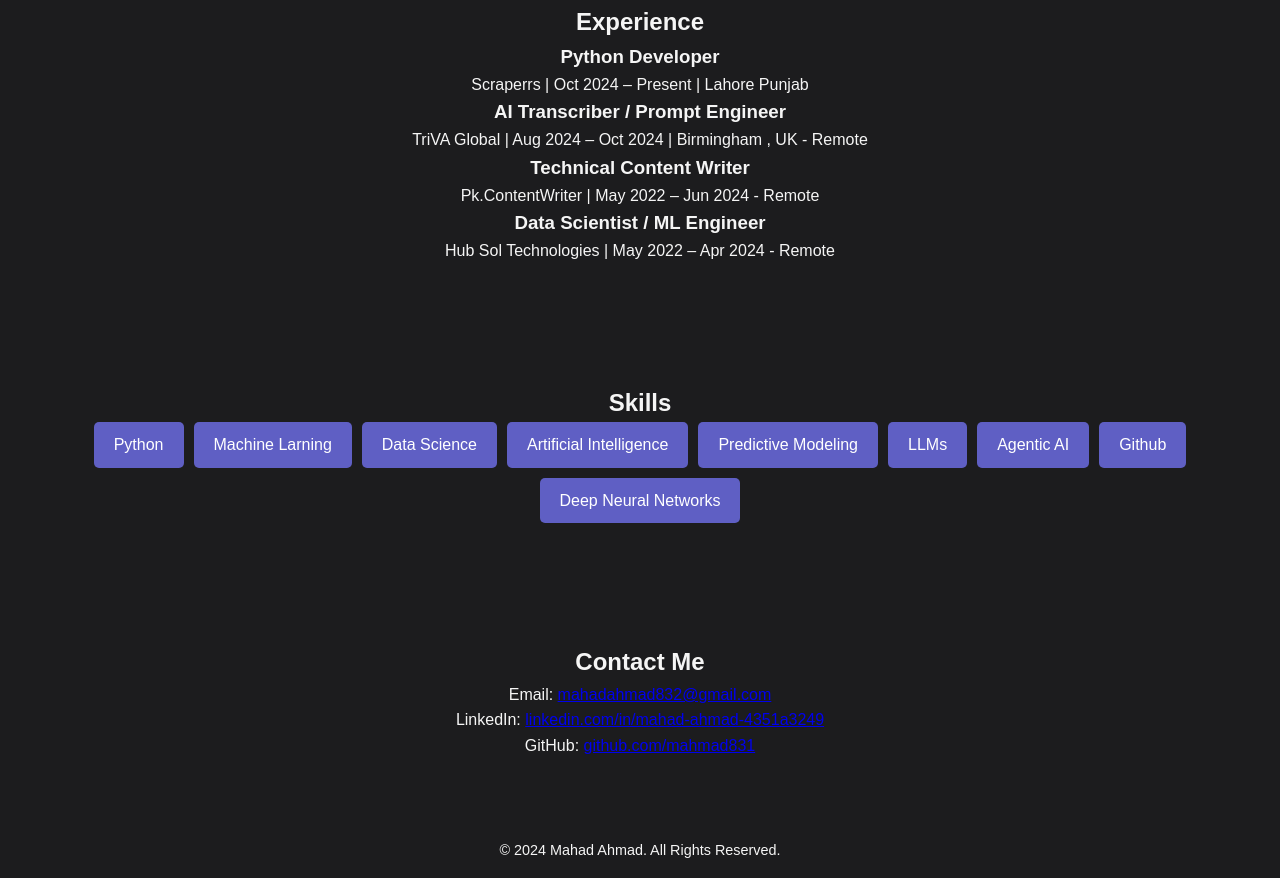
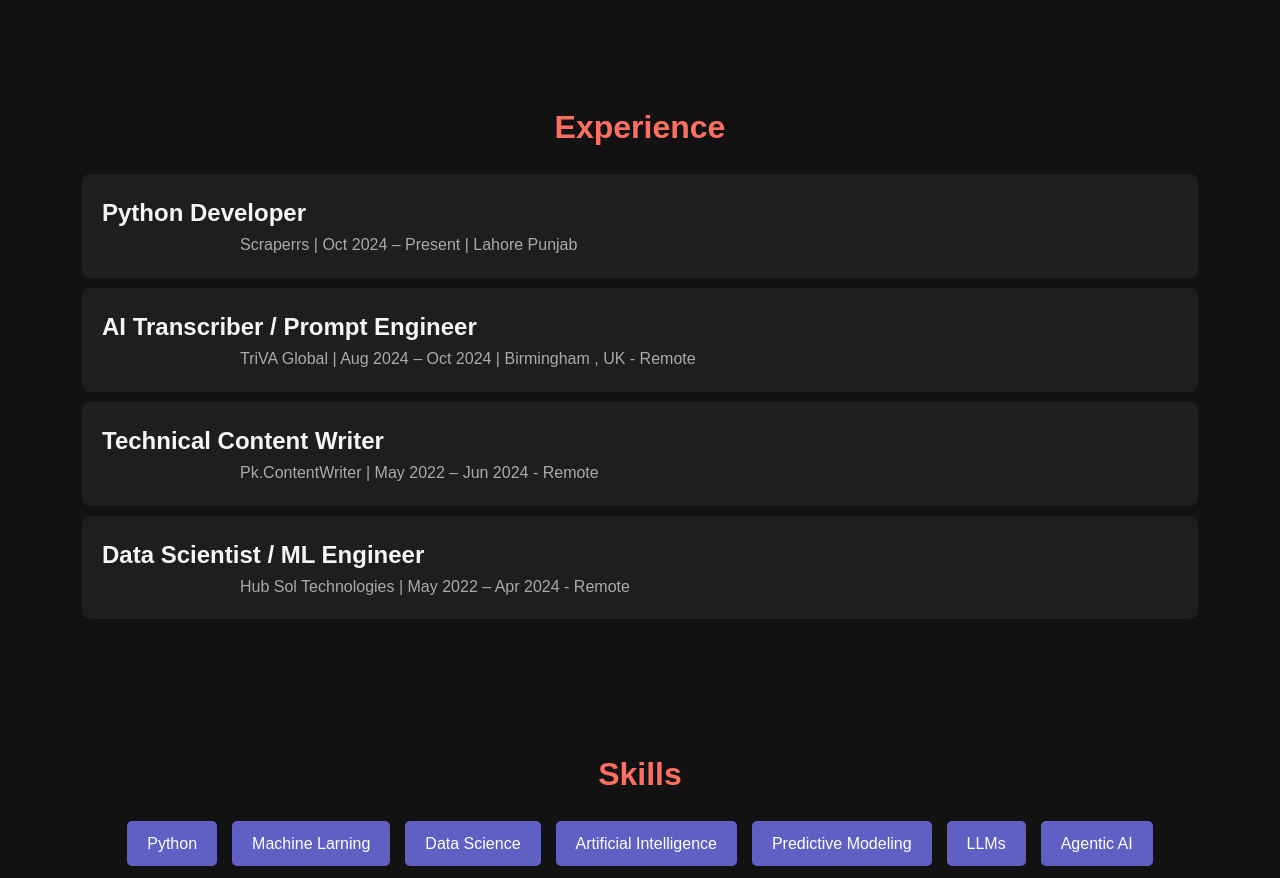
Before and after one commit to mahmad831/mahmad831.github.io, a plain HTML site: page index.html in a window 1280 px wide. Shown: the part 838-1716 px from the top of the page. Drawn offline with Linux system fonts and the light colour scheme.

Commit message:
Update styles.css
new

```diff
--- a/styles.css
+++ b/styles.css
@@ -1,10 +1,14 @@
+/* Root Variables for Theme Colors */
 :root {
-    --bg-color: #1c1c1e;
+    --bg-color: #121212;
     --primary-color: #ff6f61;
+    --accent-color: #5f5fc4;
     --text-color: #f5f5f5;
-    --accent-color: #5f5fc4;
+    --muted-text: #aaaaaa;
+    --card-bg: #1e1e1e;
 }
 
+/* Reset and Global Styles */
 * {
     margin: 0;
     padding: 0;
@@ -16,6 +20,8 @@ body {
     background-color: var(--bg-color);
     color: var(--text-color);
     line-height: 1.6;
+    margin: 0;
+    scroll-behavior: smooth;
 }
 
 .container {
@@ -24,6 +30,7 @@ body {
     margin: 0 auto;
 }
 
+/* Hero Section */
 .hero {
     text-align: center;
     padding: 100px 20px;
@@ -33,20 +40,21 @@ body {
 
 .hero-title {
     font-size: 3rem;
-    margin-bottom: 10px;
+    margin-bottom: 15px;
     animation: fadeIn 2s ease-in-out;
 }
 
 .hero-subtitle {
     font-size: 1.2rem;
-    margin-bottom: 20px;
+    margin-bottom: 30px;
 }
 
 .btn {
     display: inline-block;
+    padding: 10px 25px;
+    font-size: 1rem;
     background-color: var(--text-color);
     color: var(--bg-color);
-    padding: 10px 20px;
     text-decoration: none;
     border-radius: 5px;
     transition: transform 0.3s ease, background-color 0.3s ease;
@@ -57,18 +65,21 @@ body {
     background-color: var(--primary-color);
 }
 
+/* Navbar */
 .navbar {
     background-color: var(--bg-color);
     padding: 15px 0;
     position: sticky;
     top: 0;
     z-index: 100;
+    box-shadow: 0 2px 5px rgba(0, 0, 0, 0.5);
 }
 
 .navbar ul {
+    list-style: none;
     display: flex;
     justify-content: center;
-    list-style: none;
+    padding: 0;
 }
 
 .navbar ul li {
@@ -86,16 +97,59 @@ body {
     color: var(--primary-color);
 }
 
+/* Section Styles */
 .section {
     padding: 60px 20px;
     text-align: center;
 }
 
+.section h2 {
+    font-size: 2rem;
+    margin-bottom: 20px;
+    color: var(--primary-color);
+}
+
+.section p {
+    color: var(--muted-text);
+    max-width: 800px;
+    margin: 0 auto;
+}
+
+/* Experience Section */
+.experience-list {
+    margin-top: 20px;
+}
+
+.experience-item {
+    background-color: var(--card-bg);
+    margin: 10px 0;
+    padding: 20px;
+    border-radius: 8px;
+    text-align: left;
+    transition: transform 0.3s ease, box-shadow 0.3s ease;
+}
+
+.experience-item:hover {
+    transform: translateY(-5px);
+    box-shadow: 0 5px 15px rgba(0, 0, 0, 0.5);
+}
+
+.experience-item h3 {
+    font-size: 1.5rem;
+    color: var(--text-color);
+}
+
+.experience-item p {
+    color: var(--muted-text);
+}
+
+/* Skills Section */
 .skills-grid {
     display: flex;
     flex-wrap: wrap;
     justify-content: center;
-    gap: 10px;
+    gap: 15px;
+    margin-top: 20px;
 }
 
 .skills-grid span {
@@ -103,16 +157,41 @@ body {
     color: #fff;
     padding: 10px 20px;
     border-radius: 5px;
+    font-size: 1rem;
+    transition: background-color 0.3s ease, transform 0.3s ease;
 }
 
+.skills-grid span:hover {
+    background-color: var(--primary-color);
+    transform: scale(1.1);
+}
+
+/* Contact Section */
+.contact p {
+    margin: 10px 0;
+    font-size: 1rem;
+}
+
+.contact a {
+    color: var(--primary-color);
+    text-decoration: none;
+    font-weight: bold;
+}
+
+.contact a:hover {
+    text-decoration: underline;
+}
+
+/* Footer */
 .footer {
     text-align: center;
     padding: 20px;
     background-color: var(--bg-color);
-    color: var(--text-color);
+    color: var(--muted-text);
     font-size: 0.9rem;
 }
 
+/* Animations */
 @keyframes fadeIn {
     0% {
         opacity: 0;
```
